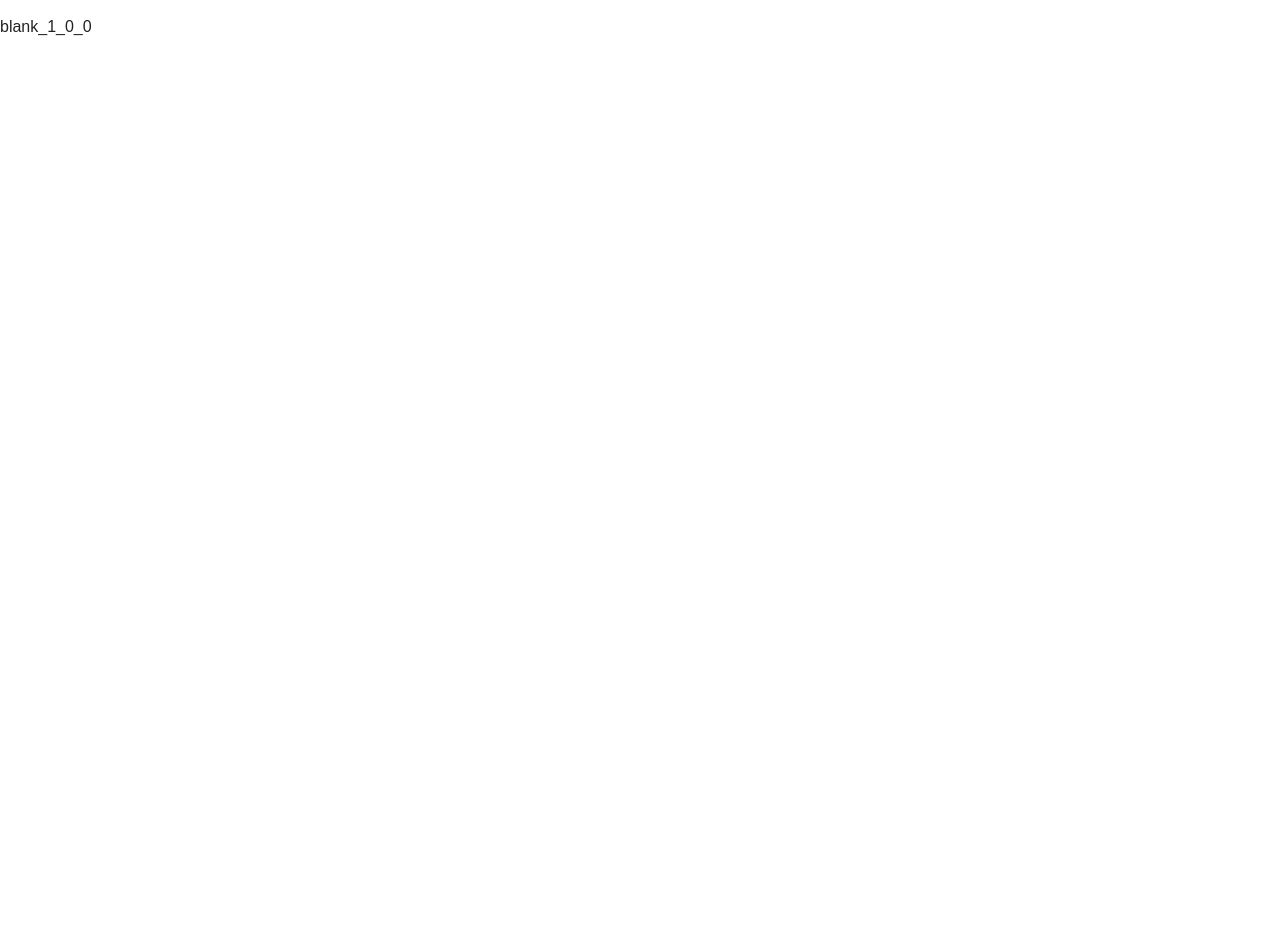
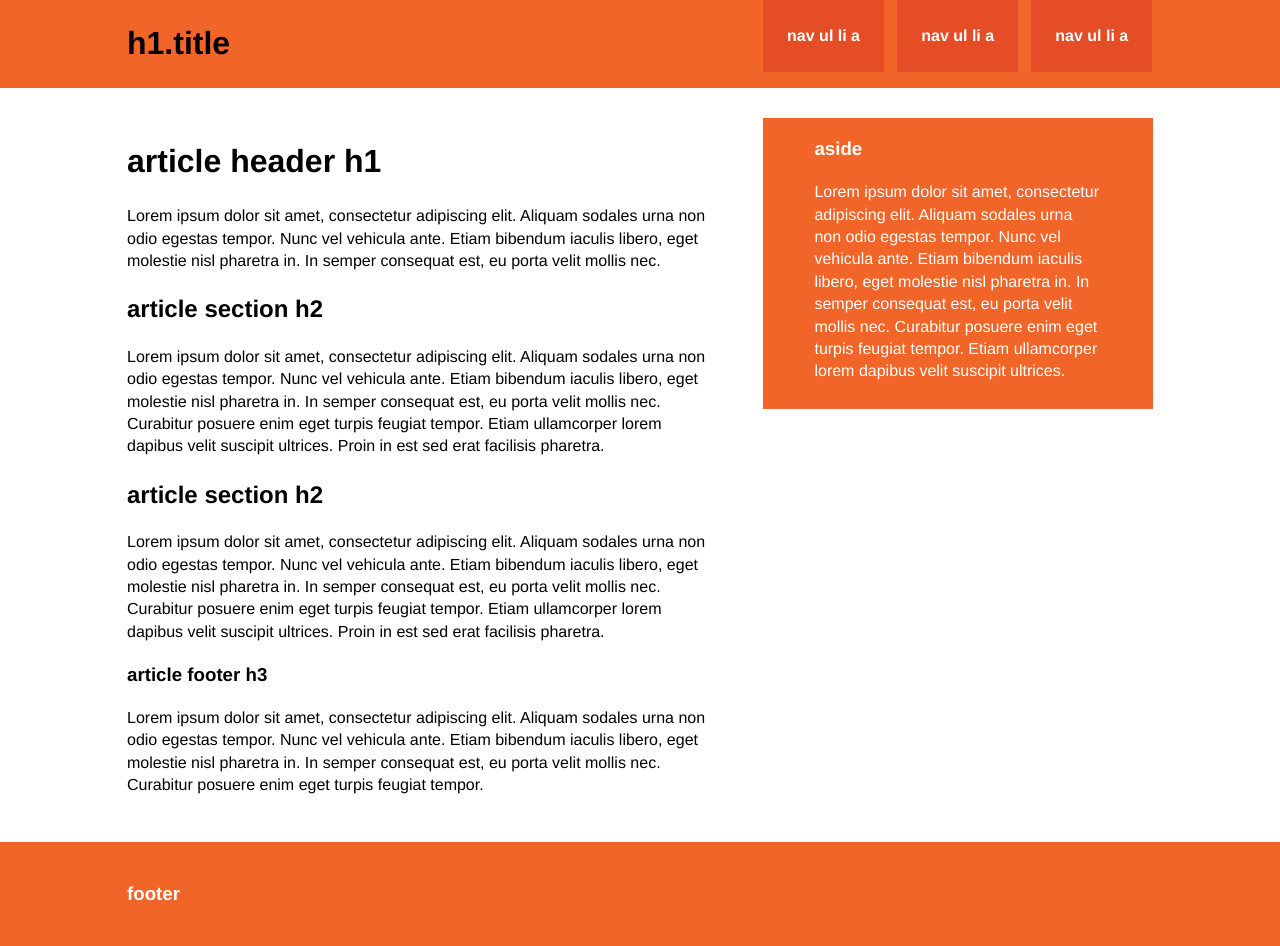
Before and after one commit to Exisart/blanks, a plain HTML site: page index.html in a window 1280 px wide. Before the commit the page ends 800 px from the top, so only its background shows below. Drawn offline with nearby package versions, Linux system fonts and the light colour scheme.

Commit message:
blank_2_0

```diff
--- a/css/main.css
+++ b/css/main.css
@@ -175,16 +175,100 @@ textarea{
 }
 
 /* Author's styles */
-html{
-    color:#222;
-    font-size:1em;
-    line-height:1.4;
+body{
+    font:1em/1.4 Helvetica, Arial;
+}
+.wrapper{
+    width:90%;
+    margin:0 5%;
+}
+.header-container, .footer-container, .main aside{
+    background:#f16529;
+}
+nav ul{
+    margin:0;
+    padding:0;
+    list-style-type:none;
+}
+nav a{
+    display:block;
+    margin-bottom:10px;
+    padding:15px 0;
+    text-align:center;
+    text-decoration:none;
+    font-weight:bold;
+    color:white;
+    background:#e44d26;
+}
+nav a:hover, nav a:visited{
+    color:white;
+}
+nav a:hover{
+    text-decoration:underline;
+}
+.main{
+    padding:30px 0;
+}
+.main article h1{
+    font-size:2em;
+}
+.main aside{
+    color:white;
+    padding:0px 5% 10px;
+}
+.footer-container footer{
+    color:white;
+    padding:20px 0;
+}
+.ie7 .title{
+    padding-top:20px;
 }
 
-
-
-
-/*  */
+/* @media */
+@media only screen and (min-width:480px){
+    nav a{
+        float:left;
+        width:27%;
+        margin:0 1.7%;
+        padding:25px 2%;
+        margin-bottom:0;
+    }
+    nav li:first-child a{
+        margin-left:0;
+    }
+    nav li:last-child a{
+        margin-right:0;
+    }
+    nav ul li{
+        display:inline;
+    }
+    .oldie nav a{
+        margin:0 0.7%;
+    }
+}
+@media only screen and (min-width:768px){
+    .title{
+        float:left;
+    }
+    nav{
+        float:right;
+        width:38%;
+    }
+    .main article{
+        float:left;
+        width:57%;
+    }
+    .main aside{
+        float:right;
+        width:28%;
+    }
+}
+@media only screen and (min-width:1140px){
+    .wrapper{
+        width:1026px;
+        margin:0 auto;
+    }
+}
 
 /* Helper classes */
 .hidden{
--- a/index.html
+++ b/index.html
@@ -3,7 +3,7 @@
     <head>
         <meta charset="utf-8">
         <meta http-equiv="x-ua-compatible" content="ie=edge">
-        <title>blank_1_0_0</title>
+        <title>blank_2_0</title>
         <meta name="description" content="">
         <meta name="viewport" content="width=device-width, initial-scale=1">
         <link rel="stylesheet" href="css/main.css">
@@ -14,7 +14,53 @@
             <p class="browserupgrade">You are using an <strong>outdated</strong> browser. Please <a href="http://browsehappy.com/">upgrade your browser</a> to improve your experience.</p>
         <![endif]-->
 
-        <p>blank_1_0_0</p>
+        <div class="header-container">
+            <header class="wrapper clearfix">
+                <h1 class="title">h1.title</h1>
+                <nav>
+                    <ul>
+                        <li><a href="#">nav ul li a</a></li>
+                        <li><a href="#">nav ul li a</a></li>
+                        <li><a href="#">nav ul li a</a></li>
+                    </ul>
+                </nav>
+            </header>
+        </div>
+
+        <div class="main-container">
+            <div class="main wrapper clearfix">
+                <article>
+                    <header>
+                        <h1>article header h1</h1>
+                        <p>Lorem ipsum dolor sit amet, consectetur adipiscing elit. Aliquam sodales urna non odio egestas tempor. Nunc vel vehicula ante. Etiam bibendum iaculis libero, eget molestie nisl pharetra in. In semper consequat est, eu porta velit mollis nec.</p>
+                    </header>
+                    <section>
+                        <h2>article section h2</h2>
+                        <p>Lorem ipsum dolor sit amet, consectetur adipiscing elit. Aliquam sodales urna non odio egestas tempor. Nunc vel vehicula ante. Etiam bibendum iaculis libero, eget molestie nisl pharetra in. In semper consequat est, eu porta velit mollis nec. Curabitur posuere enim eget turpis feugiat tempor. Etiam ullamcorper lorem dapibus velit suscipit ultrices. Proin in est sed erat facilisis pharetra.</p>
+                    </section>
+                    <section>
+                        <h2>article section h2</h2>
+                        <p>Lorem ipsum dolor sit amet, consectetur adipiscing elit. Aliquam sodales urna non odio egestas tempor. Nunc vel vehicula ante. Etiam bibendum iaculis libero, eget molestie nisl pharetra in. In semper consequat est, eu porta velit mollis nec. Curabitur posuere enim eget turpis feugiat tempor. Etiam ullamcorper lorem dapibus velit suscipit ultrices. Proin in est sed erat facilisis pharetra.</p>
+                    </section>
+                    <footer>
+                        <h3>article footer h3</h3>
+                        <p>Lorem ipsum dolor sit amet, consectetur adipiscing elit. Aliquam sodales urna non odio egestas tempor. Nunc vel vehicula ante. Etiam bibendum iaculis libero, eget molestie nisl pharetra in. In semper consequat est, eu porta velit mollis nec. Curabitur posuere enim eget turpis feugiat tempor.</p>
+                    </footer>
+                </article>
+
+                <aside>
+                    <h3>aside</h3>
+                    <p>Lorem ipsum dolor sit amet, consectetur adipiscing elit. Aliquam sodales urna non odio egestas tempor. Nunc vel vehicula ante. Etiam bibendum iaculis libero, eget molestie nisl pharetra in. In semper consequat est, eu porta velit mollis nec. Curabitur posuere enim eget turpis feugiat tempor. Etiam ullamcorper lorem dapibus velit suscipit ultrices.</p>
+                </aside>
+
+            </div>
+        </div>
+
+        <div class="footer-container">
+            <footer class="wrapper">
+                <h3>footer</h3>
+            </footer>
+        </div>
 
         <script src="https://code.jquery.com/jquery-1.12.2.min.js"></script>
         <script>window.jQuery || document.write('<script src="js/vendor/jquery-1.12.2.min.js"><\/script>')</script>
```
